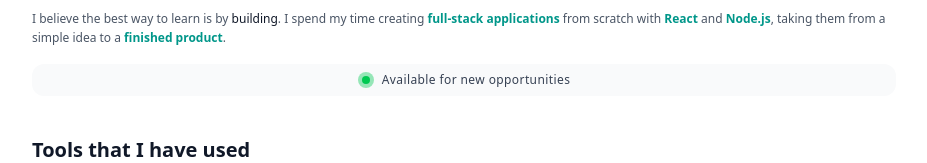
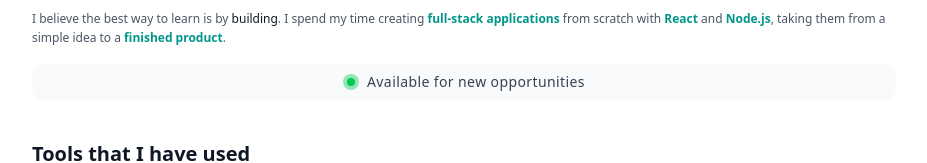
Before and after one commit to DaKsH18r/Daksh-Portfolio-, a React (Vite) app: page / in a window 1280 px wide. Shown: the part 271-434 px from the top of the page, without its empty margins (176-1103 px from the left). Built offline with nearby package versions, Linux system fonts and the light colour scheme; no server answers; a web font is replaced by a local one.

Commit message:
Increase size of availability button text

```diff
--- a/src/Components/Sections/About.tsx
+++ b/src/Components/Sections/About.tsx
@@ -63,7 +63,7 @@ const About: React.FC = () => {
           className="inline-flex items-center justify-center gap-2 sm:gap-3 rounded-xl
                      border border-gray-200 dark:border-white/10
                      bg-gray-50 dark:bg-white/5
-                     px-3 sm:px-4 py-2 text-xs sm:text-sm
+                     px-3 sm:px-4 py-2 text-sm sm:text-base
                      text-gray-700 dark:text-gray-200
                      hover:bg-gray-100 dark:hover:bg-white/10
                      transition-colors"
```
